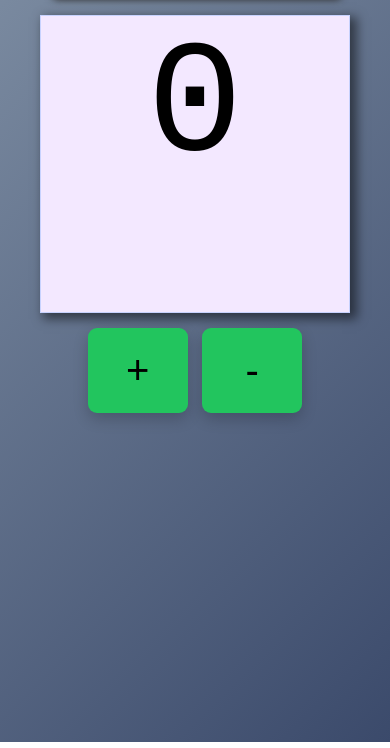
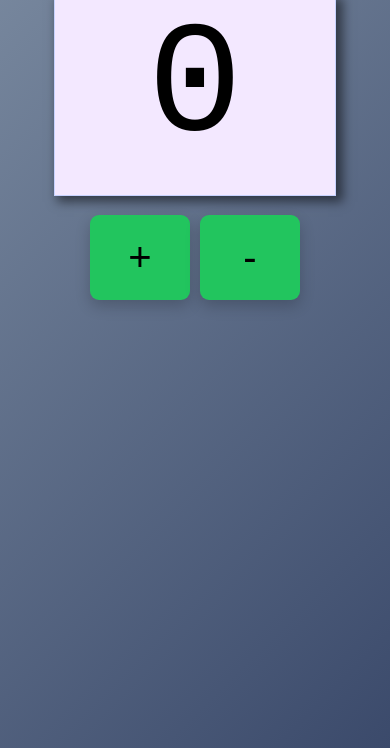
Before and after one commit to PriestEmma/project, a plain HTML site: page Counter mini app/index.html in a window 390 px wide. Shown: the part 172-920 px from the top of the page. Drawn offline with Linux system fonts and the light colour scheme.

Commit message:
Updated HTML and CSS

```diff
--- a/Counter mini app/index.html
+++ b/Counter mini app/index.html
@@ -10,7 +10,9 @@
     <header class="header">
       <div class="flex">
         <h1 class="text">Counter Mini App</h1>
-        <textarea name="num" id="num" class="input">0</textarea>
+        <div class="max-width">
+          <textarea name="num" id="num" class="input">0</textarea>
+        </div>
         <section class="buttons">
           <button class="btn btn-add">+</button>
           <button class="btn btn-minus">-</button>
--- a/Counter mini app/style.css
+++ b/Counter mini app/style.css
@@ -17,18 +17,24 @@ html {
   background: linear-gradient(135deg, #7f8fa4, #3b4a6b);
   background-repeat: no-repeat;
   background-size: cover;
-  padding: 10px;
+  padding: 30px;
   height: 100%;
-  margin: 70px auto;
-  max-width: 900px;
+}
+
+.flex {
+  margin: 0 auto;
+  flex-direction: column;
+  padding: 39px;
+  max-height: 550px;
+  max-width: 700px;
 }
 
 .input {
   resize: none;
   width: 100%;
-  height: 100%;
+  max-height: 300px;
   outline: none;
-  font-size: 10rem;
+  font-size: 12rem;
   text-align: center;
   border: 1px solid #c7d2fe;
   overflow-y: hidden;
@@ -36,8 +42,17 @@ html {
   background: #f3e8ff;
 }
 
+.max-width {
+  width: 100%;
+}
+
 .buttons {
   padding: 10px;
+  margin-bottom: 20px;
+  display: flex;
+  justify-content: center;
+  align-items: center;
+  height: 100%;
 }
 
 .btn {
@@ -69,15 +84,6 @@ html {
   }
 }
 
-.flex {
-  display: flex;
-  justify-content: center;
-  align-items: center;
-  flex-direction: column;
-  padding: 30px;
-  max-height: 550px;
-}
-
 h1 {
   text-align: center;
   padding: 10px;
@@ -106,6 +112,23 @@ h1 {
     transition: none;
     background: #22c55e;
   }
+
+  .header {
+    margin: 0px auto;
+    padding: 15px;
+    height: 109vh;
+  }
+
+  .flex {
+    margin-bottom: 2px;
+    padding-bottom: 2px;
+  }
+
+  .input {
+    font-size: 9.9rem;
+    text-align: center;
+    height: 200px;
+  }
 }
 
 @media (max-width: 365px) {
@@ -113,6 +136,8 @@ h1 {
     width: 100%;
     height: 100%;
     display: flex;
+    justify-content: center;
+    align-items: center;
   }
 
   .header {
```
